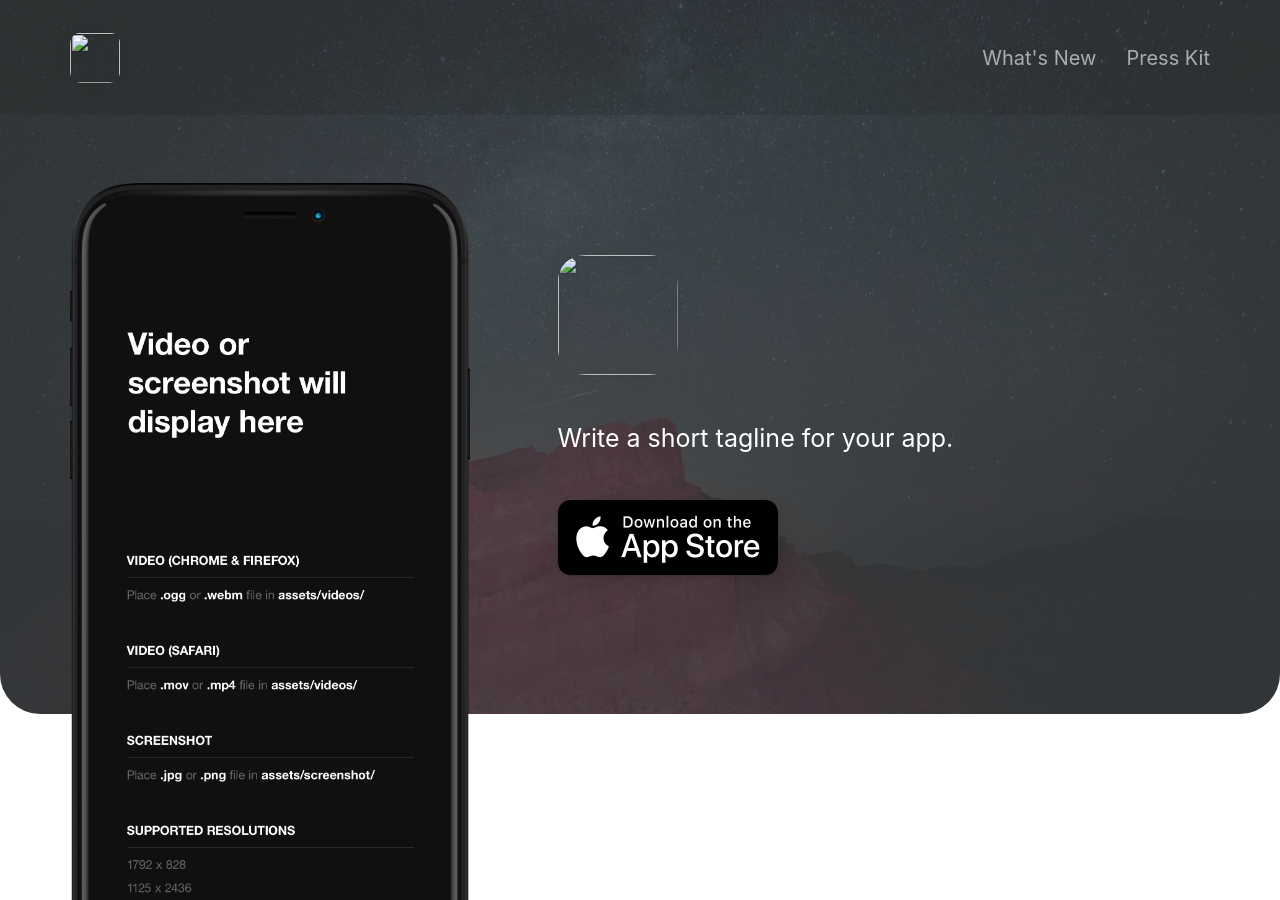
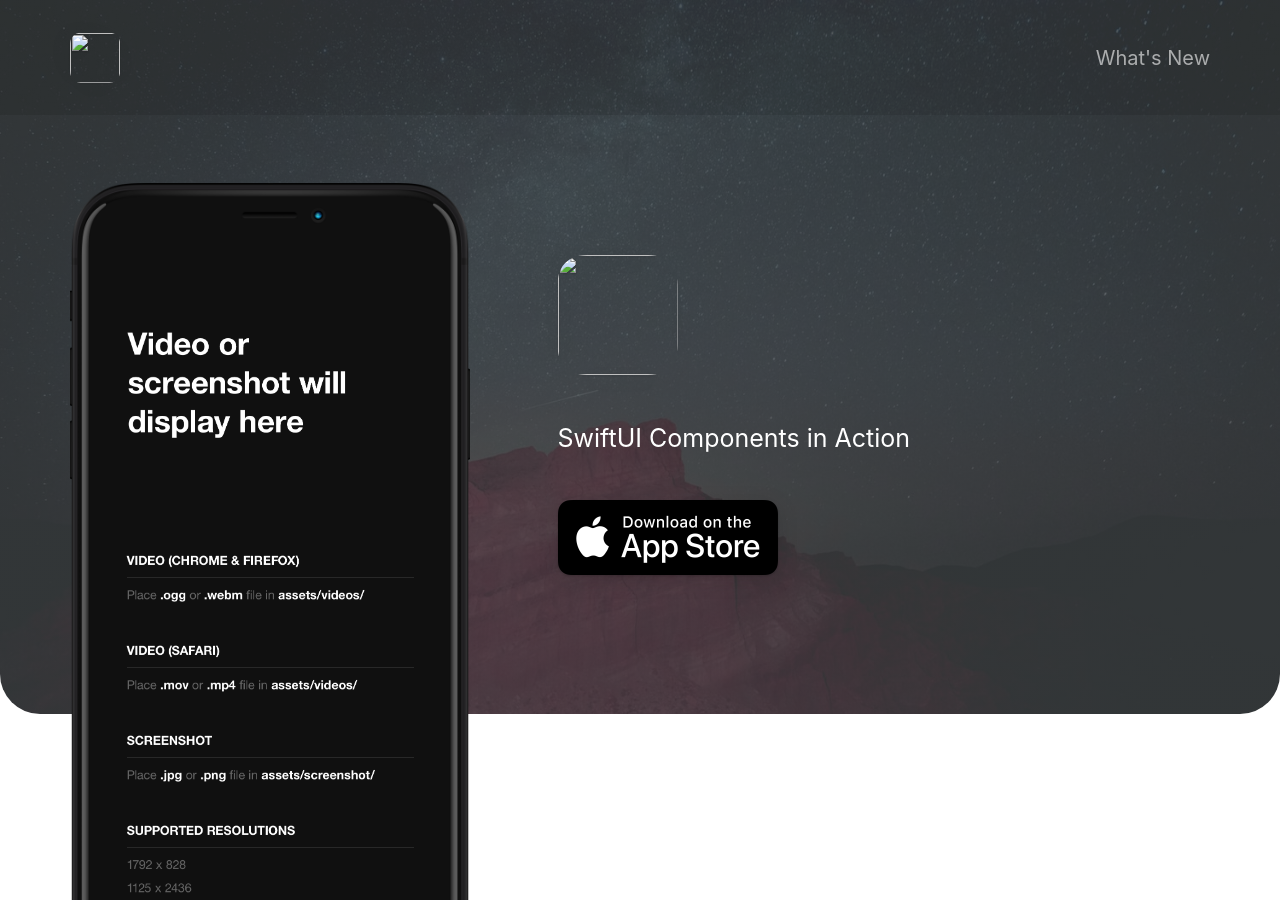
Before and after one commit to SwiftDevStudent/libraried, a Jekyll site: the page built from index.html, in a window 1280 px wide and 900 px high. Built offline with Jekyll 4.4.1, drawn with Linux system fonts in a browser that asks for light colours; nearby versions of some CDN libraries; some of the changed text lies outside the part shown.

Commit message:
Update _config.yml

```diff
--- a/_config.yml
+++ b/_config.yml
@@ -7,27 +7,27 @@ ios_app_country                           : us
 
 appstore_link                             :                                           # Automatically populates if not set and if iOS app ID is set. Otherwise enter manually.
 playstore_link                            :                                           # Enter Google Play Store URL.
-presskit_download_link                    : https://emilbaehr.com                                          # Enter a link to downloadable file or (e.g. public Dropbox link to a .zip file).
+presskit_download_link                    :                                           # Enter a link to downloadable file or (e.g. public Dropbox link to a .zip file).
                                                                                       # Or upload your press kit file to assets and set path accordingly (e.g. "assets/your_press_kit.zip").
 
 app_icon                                  : # assets/appicon.png                      # Automatically populates if not set and if iOS app ID is set.  Otherwise enter path to icon file manually.
 app_name                                  :                                           # Automatically populates if not set and if iOS app ID is set.  Otherwise enter manually.
 app_price                                 :                                           # Automatically populates if not set and if iOS app ID is set.  Otherwise enter manually.
-app_description                           : Write a short tagline for your app.
+app_description                           : SwiftUI Components in Action
 
 enable_smart_app_banner                   : true                                      # Set to true to show a smart app banner at top of page on mobile devices.
 
 
 
 # Information About Yourself
-your_name                                 : Emil Baehr
-your_link                                 : https://emilbaehr.com
-your_city                                 : Copenhagen
-email_address                             : emil.baehr@gmail.com
+your_name                                 : Naftali Antebi
+your_link                                 : https://apps.swiftdev.dev
+your_city                                 : New Jersey
+email_address                             : apps@swiftdev.dev
 facebook_username                         :
-instagram_username                        : ebaehr
-twitter_username                          : ebaehr
-github_username                           : emilbaehr
+instagram_username                        :
+twitter_username                          :
+github_username                           :
 youtube_username                          :
 
 
```
